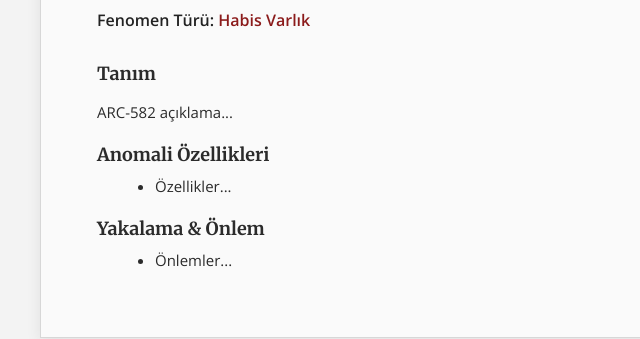
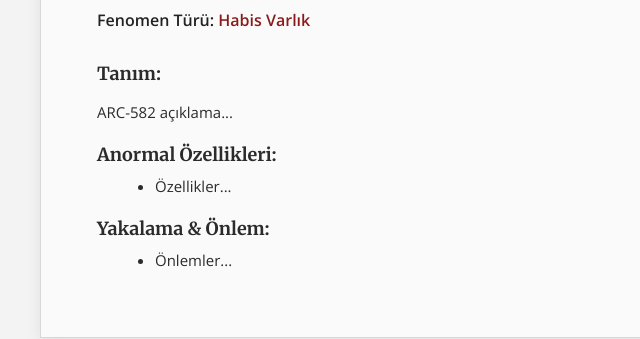
Before and after one commit to lombard001/arc, a plain HTML site: page index.html in a window 1280 px wide. Shown: the part 652-991 px from the top of the page, 0-640 px from the left. Drawn offline with nearby package versions, Linux system fonts and the light colour scheme.

Commit message:
Update index.html

```diff
--- a/index.html
+++ b/index.html
@@ -52,17 +52,17 @@
   <div class="content">
     <div class="text" id="text-content">
       <div class="section">
-        <h3>Tanım</h3>
+        <h3>Tanım:</h3>
         <p id="description">ARC-582 açıklama...</p>
       </div>
       <div class="section">
-        <h3>Anomali Özellikleri</h3>
+        <h3>Anormal Özellikleri:</h3>
         <ul id="features-list">
           <li>Özellikler...</li>
         </ul>
       </div>
       <div class="section">
-        <h3>Yakalama & Önlem</h3>
+        <h3>Yakalama & Önlem:</h3>
         <ul id="containment-list">
           <li>Önlemler...</li>
         </ul>
```
